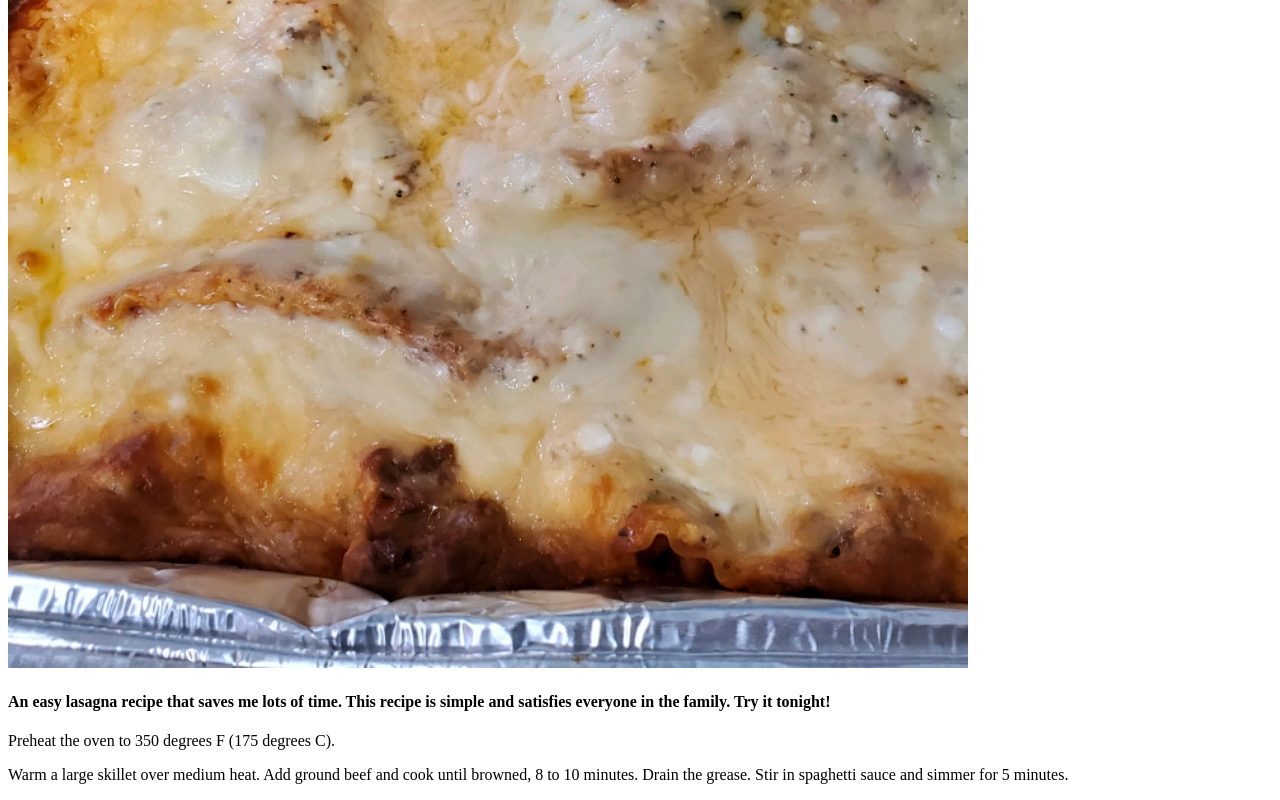
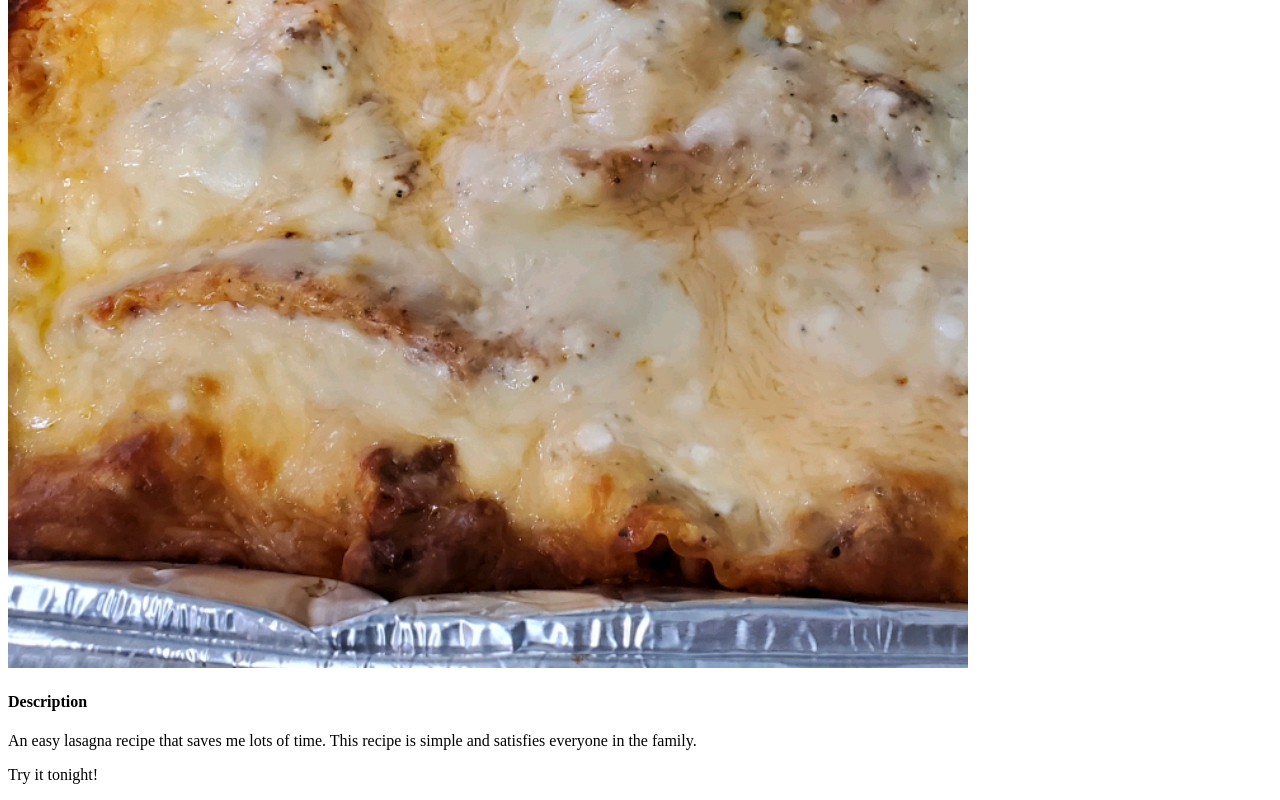
Before and after one commit to celtic01/odin-recipes, a plain HTML site: page recipes/lasagna.html in a window 1280 px wide. Shown: the part 372-1172 px from the top of the page. Drawn offline with Linux system fonts and the light colour scheme.

Commit message:
Add description

```diff
--- a/recipes/lasagna.html
+++ b/recipes/lasagna.html
@@ -10,12 +10,12 @@
     <img src = "../images/lasagna.jpg" alt = "Image of lasagna">
 
 
-    <h4>An easy lasagna recipe that saves me lots of time. This recipe is simple and satisfies everyone in the family. Try it tonight!</h4>
+    <h4>Description</h4>
 
 
-    <p>Preheat the oven to 350 degrees F (175 degrees C).</p>
+    <p>An easy lasagna recipe that saves me lots of time. This recipe is simple and satisfies everyone in the family.</p>
 
 
-    <p>Warm a large skillet over medium heat. Add ground beef and cook until browned, 8 to 10 minutes. Drain the grease. Stir in spaghetti sauce and simmer for 5 minutes.</p>
+    <p>Try it tonight!</p>
 </body>
 </html>
```
